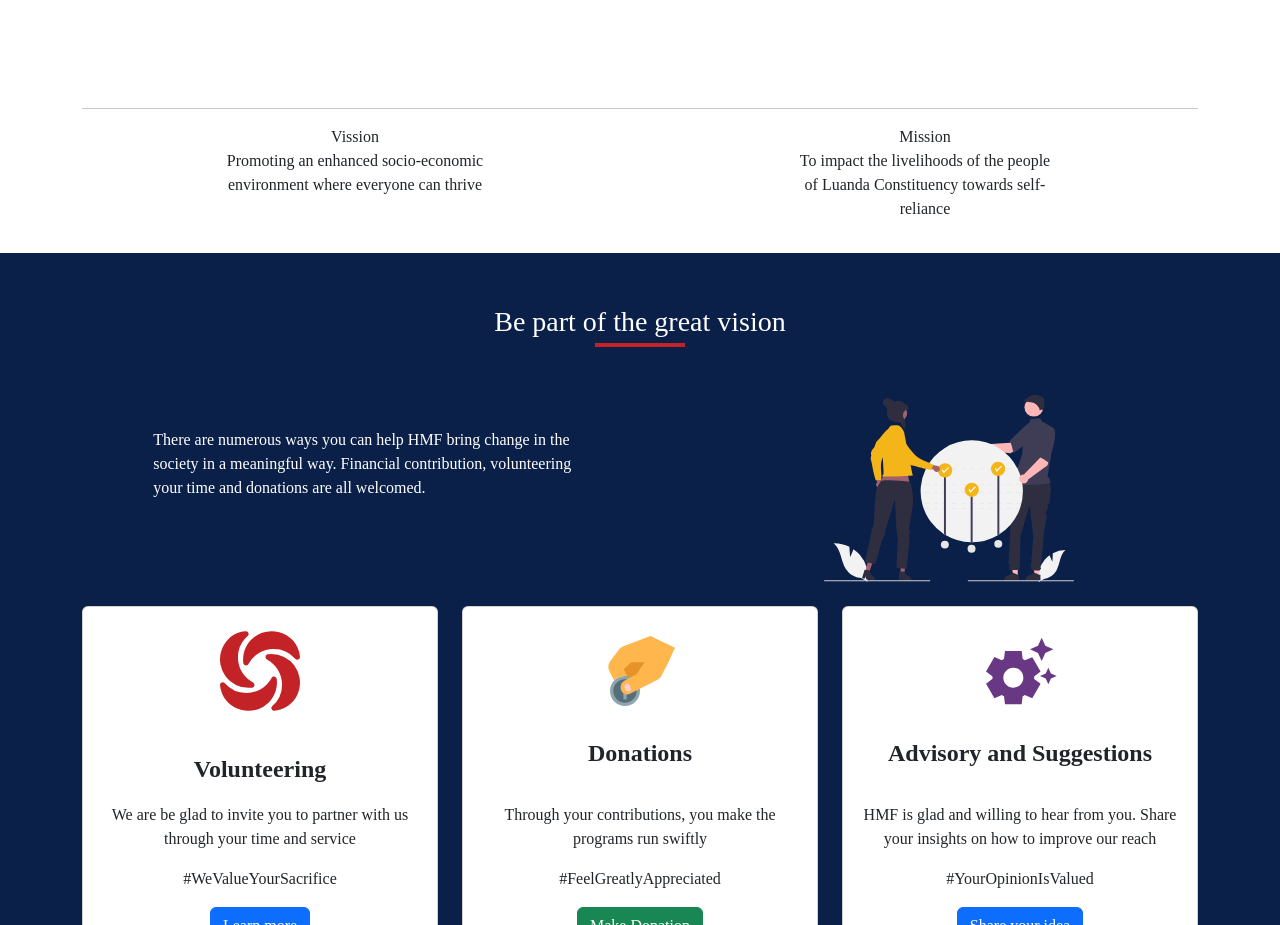
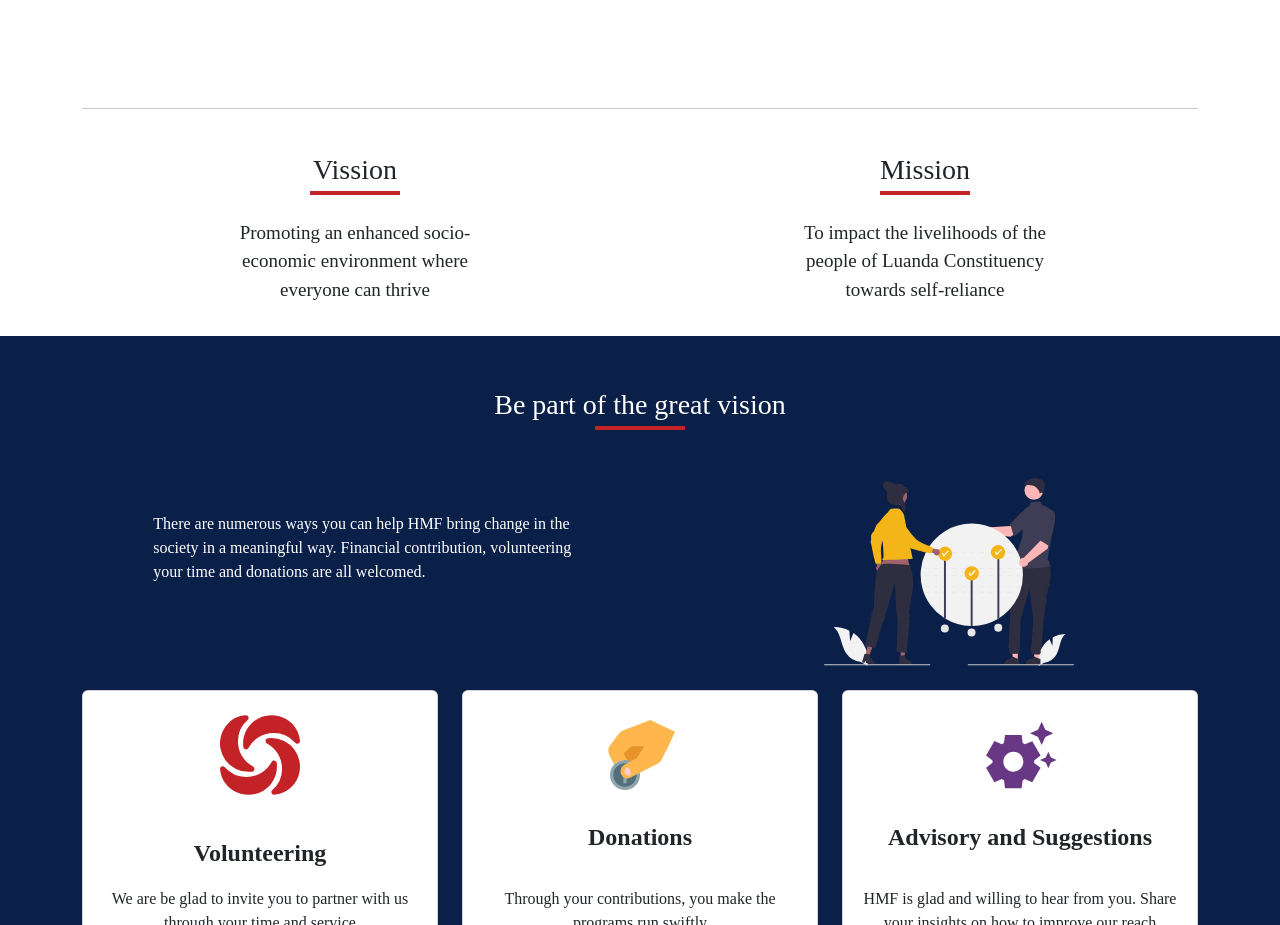
Before and after one commit to Manenomyk/Harold-mbati-site, a React (Create React App) app: page / in a window 1280 px wide. Shown: the part 1140-2065 px from the top of the page. Built offline with nearby package versions, Linux system fonts and the light colour scheme; a web font is replaced by a local one.

Commit message:
mission vission styling

```diff
--- a/src/Pages/Mission/Mission.css
+++ b/src/Pages/Mission/Mission.css
@@ -54,3 +54,20 @@
     display: flex;
     justify-content: center;
 }
+.mish{
+    margin-top: 1.5rem;
+    font-size: 19px;
+}
+
+.vish{
+    margin-top: 1.5rem;
+    font-size: 19px;
+}
+.vishhead{
+    margin-top: 1.5rem;
+    font-size: 28px;
+}
+.mishhead{
+    margin-top: 1.5rem;
+    font-size: 28px;
+}
--- a/src/Pages/Mission/Mission.js
+++ b/src/Pages/Mission/Mission.js
@@ -181,8 +181,9 @@
           <mission.Row>
             <mission.Col lg={3} className="mx-auto text-center  colmiss1">
               <div>
-                <div>Vission</div>
-                <div>
+                <div className="vishhead">Vission</div>
+                <div className="underline mx-auto"></div>
+                <div className="vish">
                   Promoting an enhanced socio-economic environment where
                   everyone can thrive
                 </div>
@@ -190,8 +191,9 @@
             </mission.Col>
             <mission.Col lg={3} className="mx-auto text-center colmiss1">
               <div>
-                <div>Mission</div>
-                <div>
+                <div className="mishhead">Mission</div>
+                <div className="underline mx-auto"></div>
+                <div className="mish">
                   To impact the livelihoods of the people of Luanda Constituency
                   towards self-reliance
                 </div>
```
